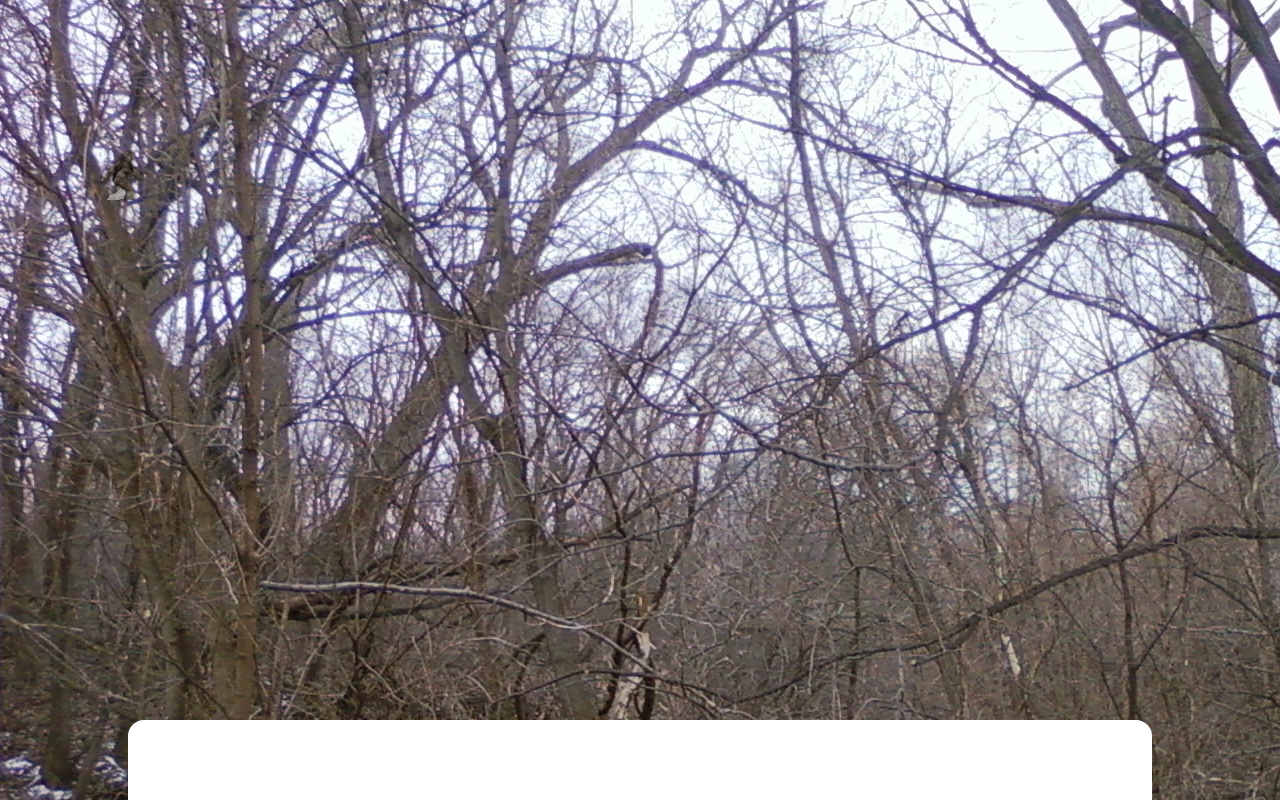
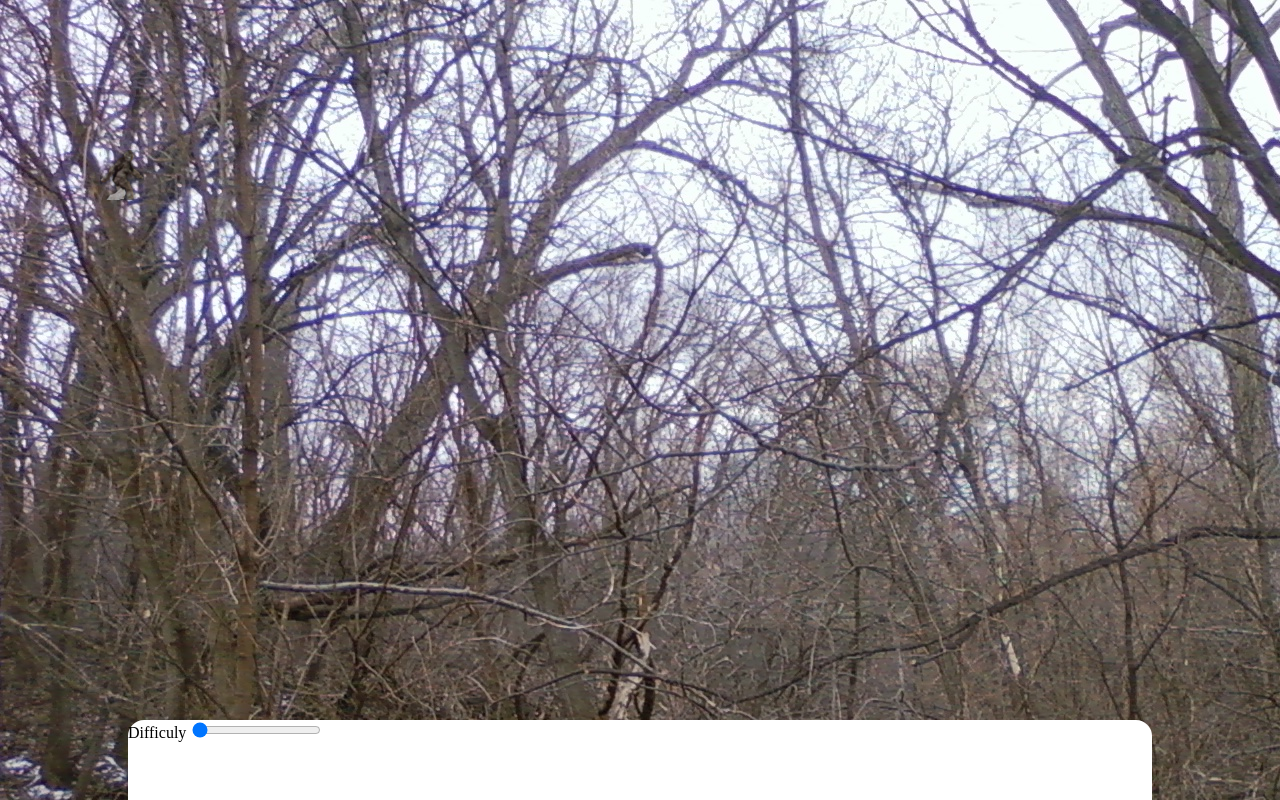
Before and after one commit to Gwcampbellthe2nd/Find-Bigfoot, a plain HTML site: page index.html in a window 1280 px wide. Drawn offline with Linux system fonts and the light colour scheme.

Commit message:
Added Difficulty meter

```diff
--- a/index.html
+++ b/index.html
@@ -19,13 +19,25 @@
 
         function loadBigFoot() {
   document.getElementById('bigFoot').src = '/bigfoot.png'
+        }
+  function updateTextInput(val) {
+          document.getElementById('textInput').value=val;
+        }
+  function changeOpacity(val) {
+    var element = document.getElementById("bigFoot");
+    element.style.opacity = ((100 - document.getElementById('textInput').value) / 100) + .05;
+    element.style.height = ((100 - document.getElementById('textInput').value) / 2) + 5 + "px";
+    element.style.width = ((100 - document.getElementById('textInput').value) / 2) + 5 + "px";
 }
+
 			</script>
 
 			<img src="bigfoot.png" id="bigFoot" onclick = "moveBigFoot()"; />
 
   </div>
   <div class="controls">
+    <label>Difficuly</label>
+    <input id="textInput" type="range" name="rangeInput" value="0" min="0" max="100" onchange="changeOpacity(this.value);">
   </div>
   </body>
 </html>
```
